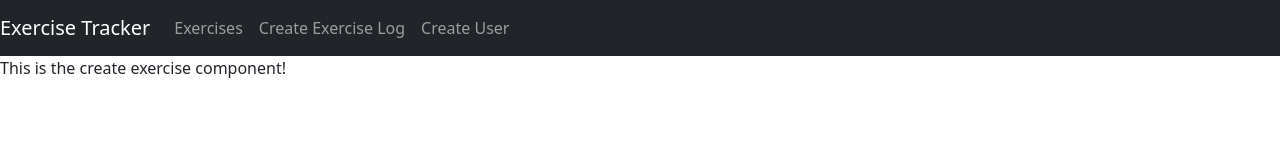
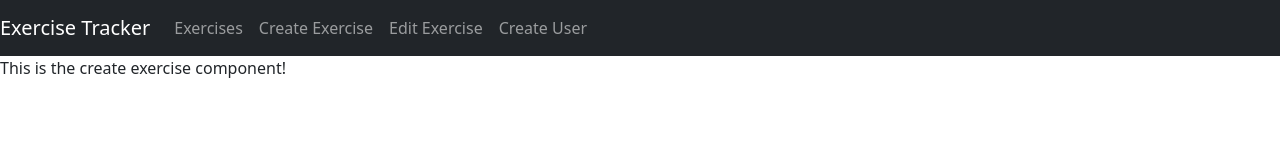
Before and after one commit to Xr7TSi/exercise-tracker-mern, a React (Create React App) app in the folder client/: page /create in a window 1280 px wide. Shown: the top 160 px of the page. Built offline with nearby package versions, Linux system fonts and the light colour scheme.

Commit message:
Updates to App.js anc components.  Componenets are currently class based.

```diff
--- a/client/package.json
+++ b/client/package.json
@@ -6,8 +6,10 @@
     "@testing-library/jest-dom": "^5.16.4",
     "@testing-library/react": "^13.1.1",
     "@testing-library/user-event": "^13.5.0",
+    "axios": "^0.27.2",
     "bootstrap": "^5.1.3",
     "react": "^18.0.0",
+    "react-bootstrap": "^2.3.0",
     "react-dom": "^18.0.0",
     "react-router-dom": "^6.3.0",
     "react-scripts": "5.0.1",
--- a/client/src/App.js
+++ b/client/src/App.js
@@ -2,10 +2,10 @@ import React from "react";
 import { BrowserRouter as Router, Routes, Route } from "react-router-dom";
 import "bootstrap/dist/css/bootstrap.min.css";
 import Navbar from "./components/navbar.component";
-import { ExercisesList } from "./components/exercises-list.component";
-import { EditExercise } from "./components/edit-exercise.component";
-import { CreateExercise } from "./components/create-exercise.component";
-import { CreateUser } from "./components/create-user.component";
+import ExercisesList from "./components/exercises-list.component";
+import CreateExercise from "./components/create-exercise.component";
+import EditExercise from "./components/edit-exercise.component";
+import CreateUser from "./components/create-user.component";
 
 function App() {
   return (
@@ -13,9 +13,9 @@ function App() {
       <Navbar />
       <Routes>
         <Route path="/" element={<ExercisesList />} />
+        <Route path="/create" element={<CreateExercise />} />
         <Route path="/edit/:id" element={<EditExercise />} />
-        <Route path="/create" element={<CreateExercise />} />
-        <Route path="/user" element={< CreateUser />} />
+        <Route path="/user" element={<CreateUser />} />
       </Routes>
     </Router>
   );
--- a/client/src/components/create-exercise.component.js
+++ b/client/src/components/create-exercise.component.js
@@ -1,7 +1,7 @@
-import React from "react";
+import React, { Component } from "react";
 
-export const CreateExercise = () => {
-  return (
-    <div>This is the create exercise component!</div>
-  )
-};
+export default class CreateExercise extends Component {
+  render() {
+    return <div>This is the create exercise component!</div>;
+  }
+}
--- a/client/src/components/create-user.component.js
+++ b/client/src/components/create-user.component.js
@@ -1,7 +1,7 @@
-import React from "react";
+import React, { Component } from "react";
 
-export const CreateUser = () => {
-  return (
-    <div>This is the create user component!</div>
-  )
-};
+export default class CreateUser extends Component {
+  render() {
+    return <div>This is the create user component!</div>;
+  }
+}
--- a/client/src/components/edit-exercise.component.js
+++ b/client/src/components/edit-exercise.component.js
@@ -1,7 +1,7 @@
-import React from "react";
+import React, { Component } from "react";
 
-export const EditExercise = () => {
-  return (
-    <div>This is the edit exercise component!</div>
-  )
-};
+export default class EditExercise extends Component {
+  render() {
+    return <div>This is the edit exercise component!</div>;
+  }
+}
--- a/client/src/components/exercises-list.component.js
+++ b/client/src/components/exercises-list.component.js
@@ -1,7 +1,7 @@
-import React from "react";
+import React, { Component } from "react";
 
-export const ExercisesList = () => {
-  return (
-    <div>This is the exercises list component!</div>
-  )
-};
+export default class ExercisesList extends Component {
+  render() {
+    return <div>This is the exercises list component!</div>;
+  }
+}
--- a/client/src/components/navbar.component.js
+++ b/client/src/components/navbar.component.js
@@ -13,7 +13,10 @@ export default class Navbar extends Component {
           <Link to="/" className="nav-link">Exercises</Link>
           </li>
           <li className="navbar-item">
-          <Link to="/create" className="nav-link">Create Exercise Log</Link>
+          <Link to="/create" className="nav-link">Create Exercise</Link>
+          </li>
+          <li className="navbar-item">
+          <Link to="/edit/:id" className="nav-link">Edit Exercise</Link>
           </li>
           <li className="navbar-item">
           <Link to="/user" className="nav-link">Create User</Link>
```
Also changed, not shown: 1 other file (tests, documents, lock files or other folders).
